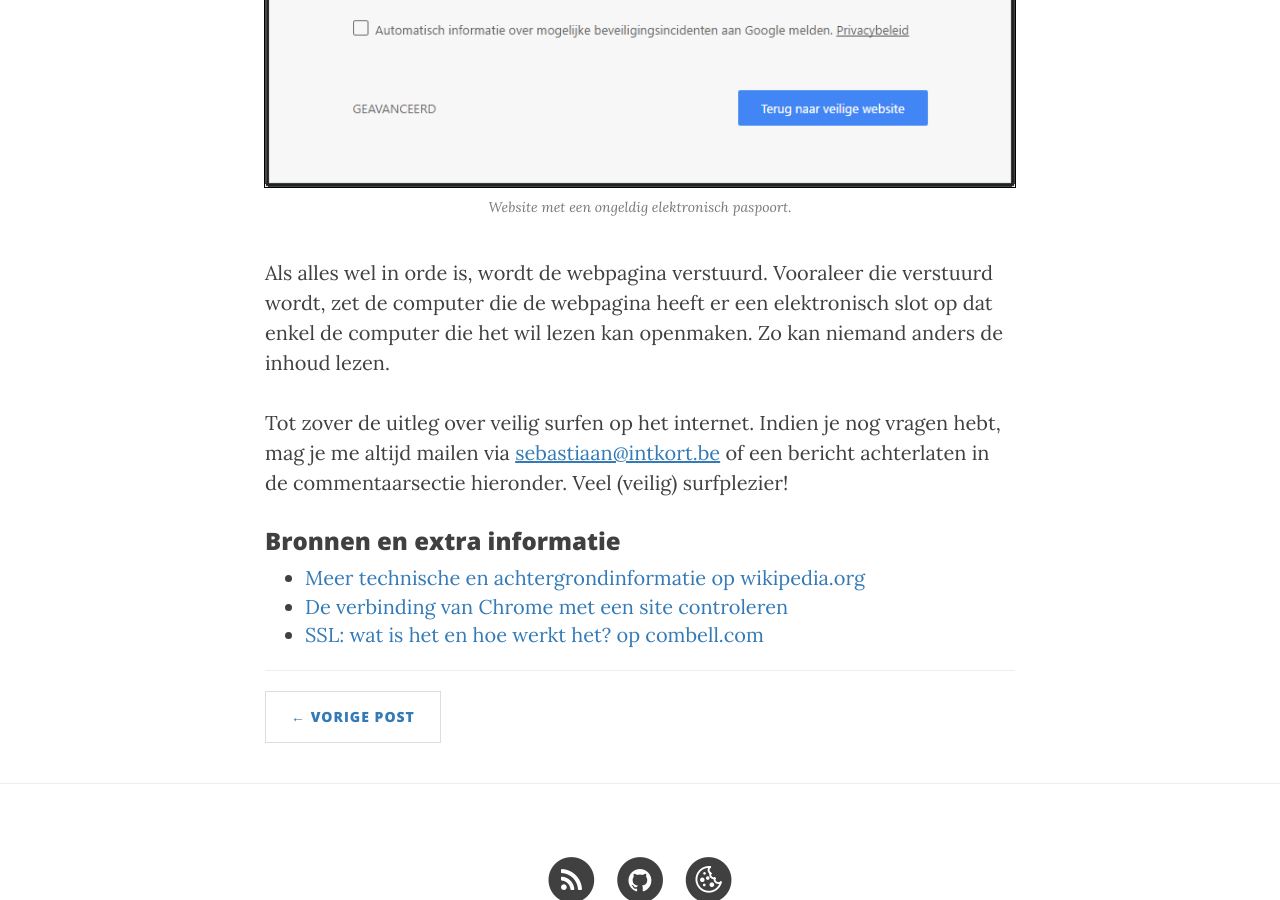
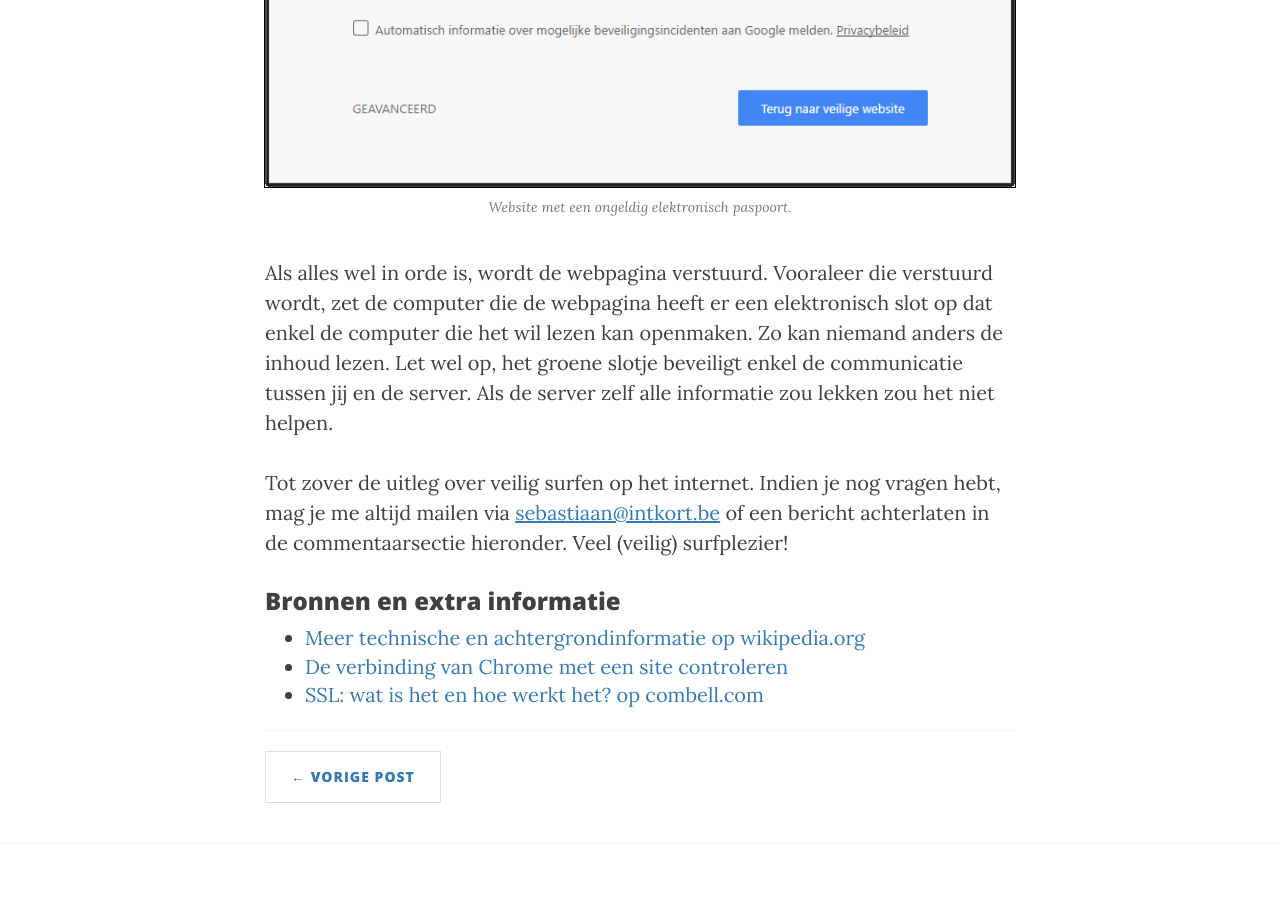
Before and after one commit to intkort/intkort.github.io, a Jekyll site: the page built from _posts/2016-05-10-veilig-surfen-op-het-internet.md, in a window 1280 px wide and 900 px high, scrolled down 2212 px. Built offline with Jekyll 4.4.1, drawn with Linux system fonts in a browser that asks for light colours; nearby versions of some CDN libraries; some web fonts are replaced; comment, search, counter and statistics services are not loaded.

Commit message:
Update 2016-05-10-veilig-surfen-op-het-internet.md

```diff
--- a/_posts/2016-05-10-veilig-surfen-op-het-internet.md
+++ b/_posts/2016-05-10-veilig-surfen-op-het-internet.md
@@ -24,7 +24,7 @@ Bij het surfen naar een webpagina zijn er twee computers in het spel. De compute
 
 {% include modal_image.html image='/img/post/https/onveilig.png' modal-title='Ongeldig elektronisch paspoort' modal-footer='Deze website heeft een ongeldig elektronisch paspoort, dus hier waarschuwt Google Chrome je. Je ziet ook dat de "https" doorstreept is. Als je er echt zeker van bent dat je de website toch wilt bezoeken kan je op "Geavanceerd" klikken om verder te gaan.' footer='Website met een ongeldig elektronisch paspoort.' %}
 
-Als alles wel in orde is, wordt de webpagina verstuurd. Vooraleer die verstuurd wordt, zet de computer die de webpagina heeft er een elektronisch slot op dat enkel de computer die het wil lezen kan openmaken. Zo kan niemand anders de inhoud lezen.
+Als alles wel in orde is, wordt de webpagina verstuurd. Vooraleer die verstuurd wordt, zet de computer die de webpagina heeft er een elektronisch slot op dat enkel de computer die het wil lezen kan openmaken. Zo kan niemand anders de inhoud lezen. Let wel op, het groene slotje beveiligt enkel de communicatie tussen jij en de server. Als de server zelf alle informatie zou lekken zou het niet helpen.
 
 Tot zover de uitleg over veilig surfen op het internet. Indien je nog vragen hebt, mag je me altijd mailen via <sebastiaan@intkort.be> of een bericht achterlaten in de commentaarsectie hieronder. Veel (veilig) surfplezier!
 
```
